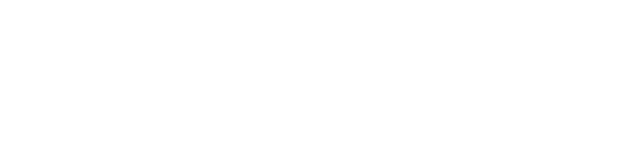
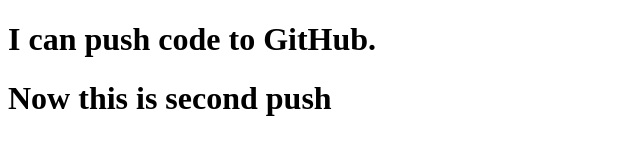
Before and after one commit to Ariful7/Git-practice-with-programming-hero, a plain HTML site: page index.html in a window 1280 px wide. Shown: the whole page, without its empty margins (0-640 px from the left). Drawn offline with Linux system fonts and the light colour scheme.

Commit message:
Second Commit

```diff
--- a/index.html
+++ b/index.html
@@ -7,6 +7,7 @@
     <title>Git Practice with Programming Hero - Batch 6</title>
 </head>
 <body>
-
+    <h1>I can push code to GitHub.</h1>
+    <h1>Now this is second push</h1>
 </body>
 </html>
```
